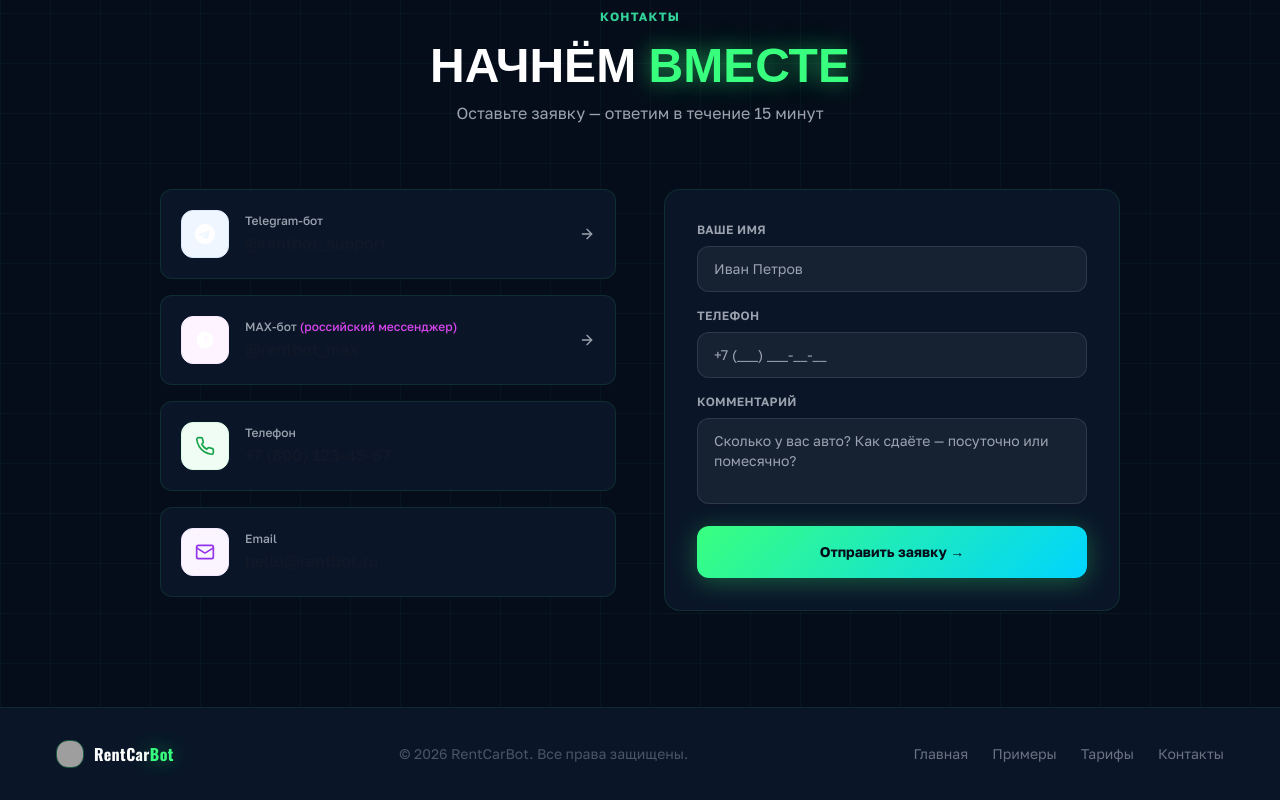
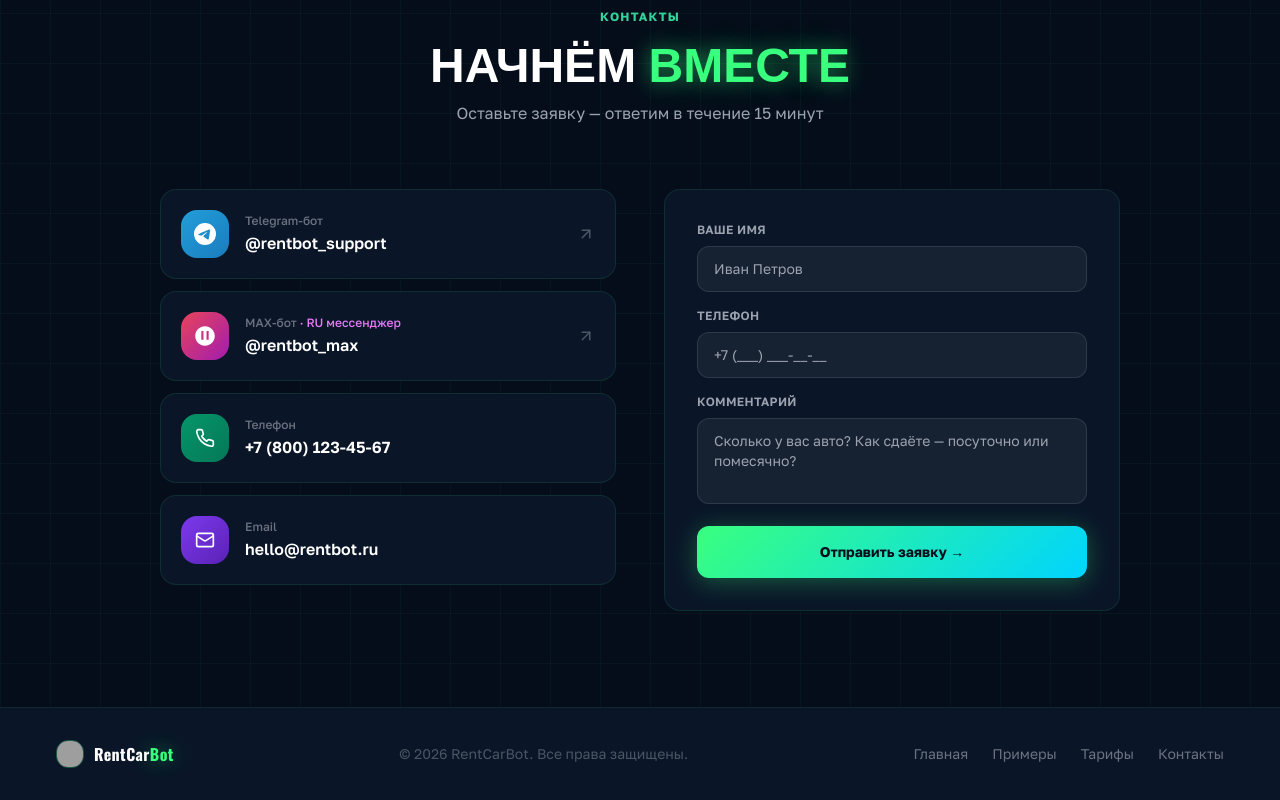
Before and after one commit to pr-poehali-dev/rent-bot-creation, a React (Vite) app: page / in a window 1280 px wide. Shown: the part 3321-4121 px from the top of the page. Built offline with nearby package versions, Linux system fonts and the light colour scheme; grey boxes are pictures that could not be loaded.

Commit message:
fix: улучшить дизайн иконок и контактов

```diff
--- a/src/pages/Index.tsx
+++ b/src/pages/Index.tsx
@@ -422,54 +422,62 @@ export default function Index() {
           </div>
 
           <div className="grid lg:grid-cols-2 gap-12 items-start">
-            <div className="space-y-4">
+            <div className="space-y-3">
               {/* Telegram */}
               <a href="https://t.me/rentbot_support" target="_blank" rel="noopener noreferrer"
-                className="light-card rounded-xl p-5 flex items-center gap-4 block">
-                <div className="w-12 h-12 rounded-xl flex items-center justify-center flex-shrink-0 bg-blue-50 border border-blue-100">
-                  <TgIcon />
+                className="light-card rounded-2xl p-5 flex items-center gap-4 group"
+                style={{ display: "flex" }}>
+                <div className="w-12 h-12 rounded-2xl flex items-center justify-center flex-shrink-0"
+                  style={{ background: "linear-gradient(135deg, #229ED9, #1a7cbf)" }}>
+                  <svg width="22" height="22" viewBox="0 0 24 24" fill="white">
+                    <path d="M11.944 0A12 12 0 0 0 0 12a12 12 0 0 0 12 12 12 12 0 0 0 12-12A12 12 0 0 0 12 0a12 12 0 0 0-.056 0zm4.962 7.224c.1-.002.321.023.465.14a.506.506 0 0 1 .171.325c.016.093.036.306.02.472-.18 1.898-.962 6.502-1.36 8.627-.168.9-.499 1.201-.82 1.23-.696.065-1.225-.46-1.9-.902-1.056-.693-1.653-1.124-2.678-1.8-1.185-.78-.417-1.21.258-1.91.177-.184 3.247-2.977 3.307-3.23.007-.032.014-.15-.056-.212s-.174-.041-.249-.024c-.106.024-1.793 1.14-5.061 3.345-.48.33-.913.49-1.302.48-.428-.008-1.252-.241-1.865-.44-.752-.245-1.349-.374-1.297-.789.027-.216.325-.437.893-.663 3.498-1.524 5.83-2.529 6.998-3.014 3.332-1.386 4.025-1.627 4.476-1.635z"/>
+                  </svg>
                 </div>
-                <div>
-                  <div className="text-xs text-gray-400 font-medium">Telegram-бот</div>
-                  <div className="text-gray-900 font-semibold mt-0.5">@rentbot_support</div>
+                <div className="flex-1 min-w-0">
+                  <div className="text-xs text-gray-500 font-medium mb-0.5">Telegram-бот</div>
+                  <div className="text-white font-semibold">@rentbot_support</div>
                 </div>
-                <Icon name="ArrowRight" size={16} className="text-gray-400 ml-auto" />
+                <Icon name="ArrowUpRight" size={18} className="text-gray-600 group-hover:text-emerald-400 transition-colors flex-shrink-0" />
               </a>
 
               {/* MAX */}
               <a href="https://max.ru/rentbot" target="_blank" rel="noopener noreferrer"
-                className="light-card rounded-xl p-5 flex items-center gap-4 block">
-                <div className="w-12 h-12 rounded-xl flex items-center justify-center flex-shrink-0 bg-fuchsia-50 border border-fuchsia-100">
-                  <MaxIcon />
+                className="light-card rounded-2xl p-5 flex items-center gap-4 group"
+                style={{ display: "flex" }}>
+                <div className="w-12 h-12 rounded-2xl flex items-center justify-center flex-shrink-0"
+                  style={{ background: "linear-gradient(135deg, #e8445a, #a21caf)" }}>
+                  <svg width="22" height="22" viewBox="0 0 36 36" fill="white">
+                    <path d="M18 2C9.163 2 2 9.163 2 18s7.163 16 16 16 16-7.163 16-16S26.837 2 18 2zm6 22h-3.5v-7.5H15.5V24H12V10h3.5v7h5V10H24v14z"/>
+                  </svg>
                 </div>
-                <div>
-                  <div className="text-xs text-gray-400 font-medium">
-                    MAX-бот <span className="text-fuchsia-500">(российский мессенджер)</span>
-                  </div>
-                  <div className="text-gray-900 font-semibold mt-0.5">@rentbot_max</div>
+                <div className="flex-1 min-w-0">
+                  <div className="text-xs text-gray-500 font-medium mb-0.5">MAX-бот <span className="text-fuchsia-400">· RU мессенджер</span></div>
+                  <div className="text-white font-semibold">@rentbot_max</div>
                 </div>
-                <Icon name="ArrowRight" size={16} className="text-gray-400 ml-auto" />
+                <Icon name="ArrowUpRight" size={18} className="text-gray-600 group-hover:text-emerald-400 transition-colors flex-shrink-0" />
               </a>
 
               {/* Phone */}
-              <div className="light-card rounded-xl p-5 flex items-center gap-4">
-                <div className="w-12 h-12 rounded-xl flex items-center justify-center flex-shrink-0 bg-green-50 border border-green-100">
-                  <Icon name="Phone" fallback="Circle" size={20} className="text-green-600" />
+              <div className="light-card rounded-2xl p-5 flex items-center gap-4">
+                <div className="w-12 h-12 rounded-2xl flex items-center justify-center flex-shrink-0"
+                  style={{ background: "linear-gradient(135deg, #059669, #047857)" }}>
+                  <Icon name="Phone" fallback="Circle" size={20} className="text-white" />
                 </div>
-                <div>
-                  <div className="text-xs text-gray-400 font-medium">Телефон</div>
-                  <div className="text-gray-900 font-semibold mt-0.5">+7 (800) 123-45-67</div>
+                <div className="flex-1 min-w-0">
+                  <div className="text-xs text-gray-500 font-medium mb-0.5">Телефон</div>
+                  <div className="text-white font-semibold">+7 (800) 123-45-67</div>
                 </div>
               </div>
 
               {/* Email */}
-              <div className="light-card rounded-xl p-5 flex items-center gap-4">
-                <div className="w-12 h-12 rounded-xl flex items-center justify-center flex-shrink-0 bg-purple-50 border border-purple-100">
-                  <Icon name="Mail" fallback="Circle" size={20} className="text-purple-600" />
+              <div className="light-card rounded-2xl p-5 flex items-center gap-4">
+                <div className="w-12 h-12 rounded-2xl flex items-center justify-center flex-shrink-0"
+                  style={{ background: "linear-gradient(135deg, #7c3aed, #5b21b6)" }}>
+                  <Icon name="Mail" fallback="Circle" size={20} className="text-white" />
                 </div>
-                <div>
-                  <div className="text-xs text-gray-400 font-medium">Email</div>
-                  <div className="text-gray-900 font-semibold mt-0.5">hello@rentbot.ru</div>
+                <div className="flex-1 min-w-0">
+                  <div className="text-xs text-gray-500 font-medium mb-0.5">Email</div>
+                  <div className="text-white font-semibold">hello@rentbot.ru</div>
                 </div>
               </div>
             </div>
```
